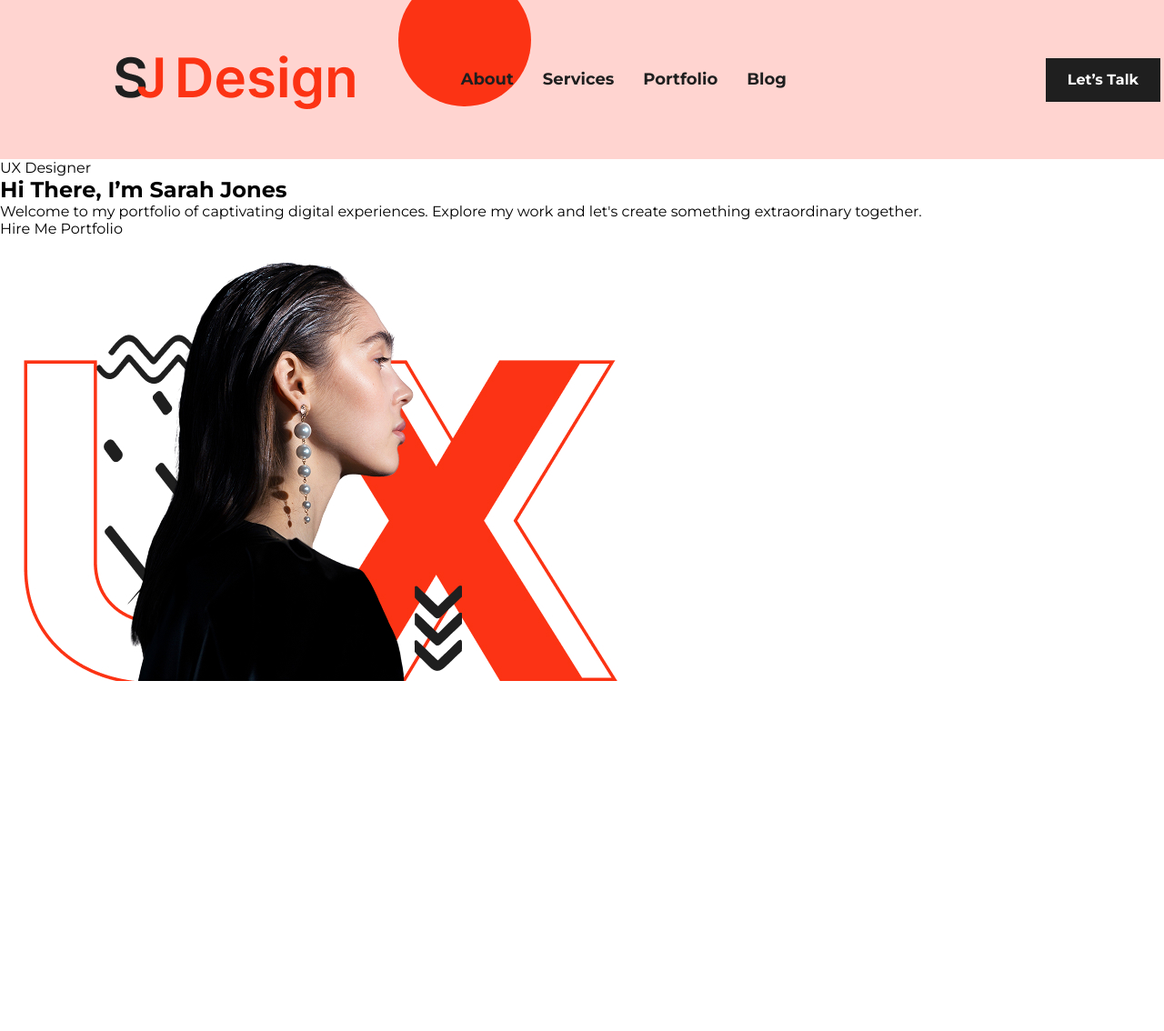
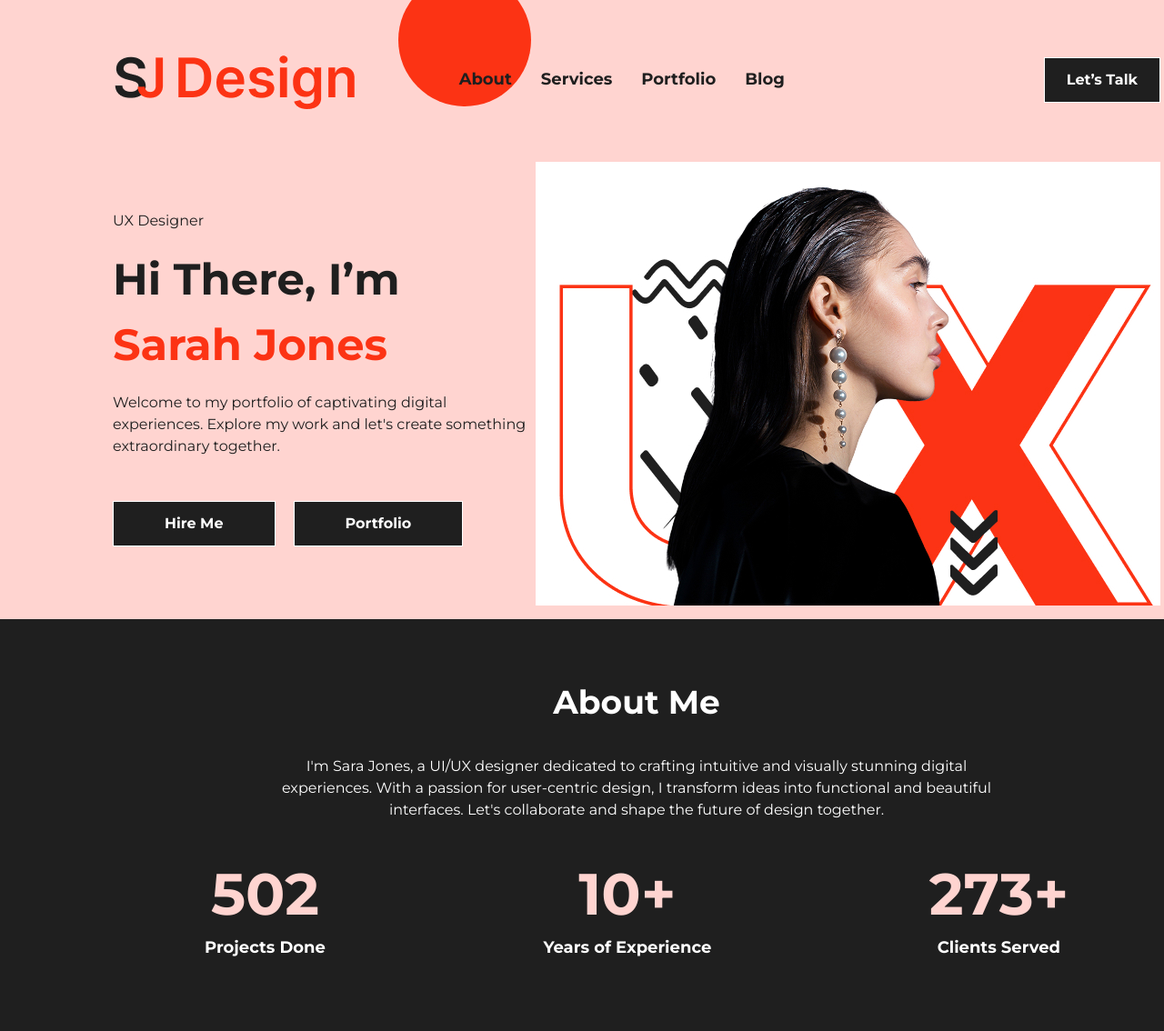
Before and after one commit to alexandra11223/HM-138, a plain HTML site: page 07-portfolio-landing-page/index.html in a window 1280 px wide. Shown: the top 1134 px of the page at 91% size. Before the commit the page ends 800 px from the top, so only its background shows below. Drawn offline with Linux system fonts and the light colour scheme.

Commit message:
done section about me HM07

```diff
--- a/07-portfolio-landing-page/index.html
+++ b/07-portfolio-landing-page/index.html
@@ -52,19 +52,54 @@
                 <div class="banner__content">
                     <p class="banner__content-par">UX Designer</p>
                     <h1 class="banner__content-title">Hi There, I’m
-                        Sarah Jones</h1>
-                    <p class="banner__content-par">Welcome to my portfolio of captivating digital experiences.
+                        <span class="text-red">Sarah Jones</span>
+                    </h1>
+                    <p class="banner__content-par par-second">Welcome to my portfolio of captivating digital
+                        experiences.
                         Explore my work and let's create something extraordinary together.</p>
 
                     <div class="banner__content-bnt">
                         <a href="" class="banner-btn btn">Hire Me</a>
                         <a href="" class="banner-btn btn">Portfolio</a>
                     </div>
+                </div>
 
-                    <div class="banner__container-img">
-                        <img src="assets/images/banner-img.jpg" alt="banner-pic" class="banner__pic">
-                    </div>
+                <div class="banner__container-img">
+                    <img src="assets/images/banner-img.jpg" alt="banner-pic" class="banner__pic">
                 </div>
+            </div>
+        </section>
+
+        <section class="about">
+            <div class="about__container">
+                <div class="about__heading">
+                    <h2 class="about__heading-title title">About Me</h2>
+                    <p class="about__heading-par par">I'm Sara Jones, a UI/UX designer dedicated to crafting intuitive
+                        and visually
+                        stunning digital experiences. With a passion for user-centric design, I transform ideas into
+                        functional and
+                        beautiful interfaces. Let's collaborate and shape the future of design together.</p>
+                </div>
+
+                <div class="about__box">
+                    <ul class="about__box-list">
+                        <li class="info01">
+                            <p class="about__box-number">502</p>
+                            <p class="about__box-par">Projects Done</p>
+                        </li>
+
+                        <li class="info01">
+                            <p class="about__box-number">10+</p>
+                            <p class="about__box-par">Years of Experience</p>
+                        </li>
+
+                        <li class="info01">
+                            <p class="about__box-number">273+</p>
+                            <p class="about__box-par">Clients Served</p>
+                        </li>
+                    </ul>
+                </div>
+            </div>
         </section>
 
 
--- a/07-portfolio-landing-page/style/style.css
+++ b/07-portfolio-landing-page/style/style.css
@@ -16,6 +16,7 @@
 
 body {
     font-family: "Montserrat", serif;
+    scroll-behavior: smooth;
 }
 
 ul li {
@@ -43,7 +44,7 @@ button {
 
 /* header start */
 .header {
-    padding: 40px 124px;
+    padding: 40px 124px 32px;
     background: var(--Pink);
 }
 
@@ -58,7 +59,7 @@ button {
     position: absolute;
     left: 438px;
     top: 0px;
-    }
+}
 
 .header__menu {
     display: flex;
@@ -78,20 +79,161 @@ button {
     font-size: 18px;
     font-weight: 700;
     line-height: 130%;
+    transition: all 0.3s linear;
 }
 
-.header__button {
+.list-link:hover {
+    color: var(--Red);
+}
+
+.header__btn {
     display: flex;
     padding: 12px 24px;
     justify-content: center;
     align-items: center;
+}
+
+.btn {
+    color: var(--White);
+    background: var(--Dark);
+    font-size: 16px;
+    font-weight: 700;
+    line-height: 150%;
+    border: 1px solid;
+}
+
+.btn:hover {
+    border: 1px solid var(--Dark);
+    transition: all 0.5s;
+    background: #FFF;
+    color: var(--Dark);
+}
+
+/* header end */
+
+/* banner start */
+.banner {
+    padding: 0px 124px;
+    background: var(--Pink);
+}
+
+.banner__container {
+    width: 100%;
+    display: flex;
+    justify-content: space-between;
+    align-items: center;
+    gap: 10px;
+}
+
+.banner__content {
+    width: 457px;
+    display: flex;
+    padding: 64px 0px 80px 0px;
+    flex-direction: column;
+    align-items: flex-start;
+
+}
+
+.banner__content-title {
+    color: var(--Dark);
+    font-size: 48px;
+    line-height: 150%;
+    padding: 16px 0 16px;
+}
+
+.text-red {
+    color: var(--Red);
+}
+
+.banner__content-par {
+    color: var(--Dark);
+    font-size: 16px;
+    line-height: 150%;
+}
+
+.par-second {
+    padding-bottom: 48px;
+}
+
+.banner__content-bnt {
+    display: flex;
+    align-items: center;
+    gap: 20px;
+}
+
+.banner-btn {
+    display: flex;
+    padding: 12px 56px;
+    justify-content: center;
+    align-items: center;
+    gap: 10px;
     background: var(--Dark);
 }
 
-.header__btn {
+/* banner end */
+
+/* about start */
+.about {
+    padding: 64px 0 80px 0;
+    background: var(--Dark);
+}
+
+.about__container {
+    display: flex;
+    padding: 0 188px;
+    flex-direction: column;
+    align-items: center;
+    gap: 32px;
+    text-align: center;
+}
+
+.about__heading {
+    display: flex;
+    flex-direction: column;
+    align-items: center;
+    gap: 32px;
     color: var(--White);
+    width: 810px;
+}
+
+.title {
+    font-size: 36px;
+    line-height: 150%;
+}
+
+.par {
     font-size: 16px;
+    line-height: 150%;
+}
+
+.about__box {
+    display: flex;
+    flex-direction: column;
+    align-items: stretch;
+    flex: 1 0 0;
+    justify-content: space-between;
+    width: 950px;
+}
+
+.about__box-list {
+    display: flex;
+    justify-content: inherit;
+    align-items: flex-start;
+    gap: 64px;
+}
+
+.about__box-number {
+    color: var(--Pink);
+    font-size: 64px;
     font-weight: 700;
     line-height: 150%;
 }
-/* header end */
+
+.about__box-par {
+    color: var(--White);
+    font-size: 18px;
+    font-weight: 700;
+    line-height: 130%;
+}
+
+/* about start */
```
Also changed, not shown: 07-portfolio-landing-page/assets/images/Background2.svg (added).
